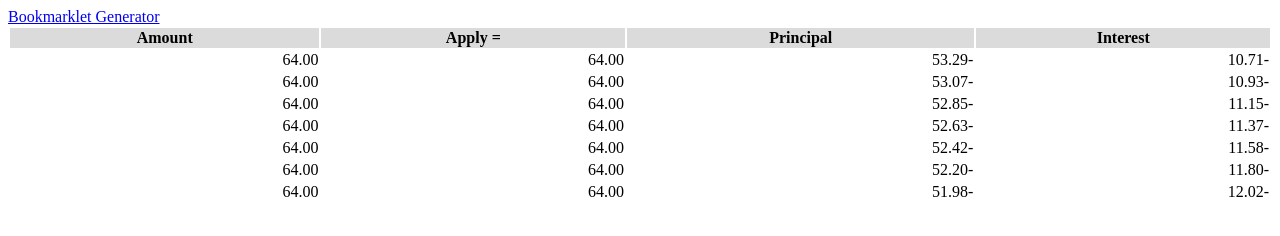
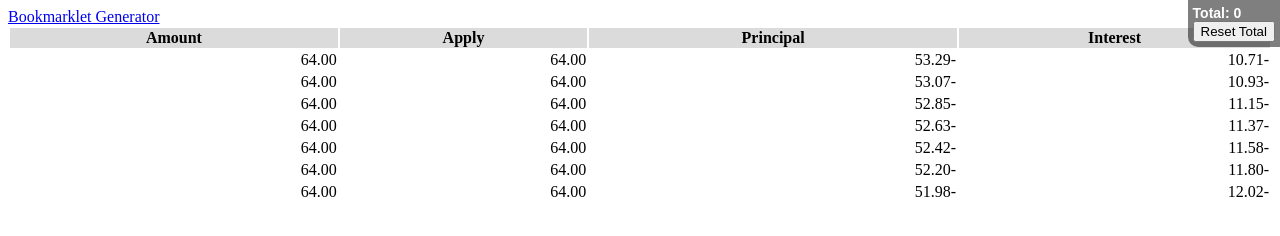
Before and after one commit to sbone/column-total, a plain HTML site: page index.html in a window 1280 px wide. Drawn offline with nearby package versions, Linux system fonts and the light colour scheme.

Commit message:
Create visual feedback/div for counter
HTML formatting

```diff
--- a/counter.js
+++ b/counter.js
@@ -2,22 +2,58 @@ $(document).ready(function() {
 
   window.counter = (function() {
 
-    var total = 0;
+    // insert lil' div with count and reset button
+    $('body').prepend('<div class="cw__container"><h1 class="cw__header">Total: <span class="cw__total">0</span></h1><button class="reset-total">Reset Total</button></div>');
 
+    // setup total, elements
+    var total = 0,
+        counterEl = $('.cw__container'),
+        headerEl = $('.cw__header'),
+        totalEl = $('.cw__total');
+
+    // style inserted elements
+    counterEl.css({
+      'margin': '0',
+      'padding': '5px',
+      'position': 'fixed',
+      'top': '0',
+      'right': '0',
+      'color': '#fff',
+      'border-radius': '0 0 0 10px',
+      'background': 'rgba(0, 0, 0, .5)'
+    });
+
+    headerEl.css({
+      'font-family': 'sans-serif',
+      'font-size': '14px',
+      'margin': '0'
+    });
+
+
+    // update total element
+    function updateTotal() {
+      totalEl.html(parseFloat(total.toFixed(2)));
+    };
+
+    // get input numbers that you click on
     $('body').on('click', function(e) {
+      console.log(e);
       var target = parseFloat($(e.target).html());
 
       if (!isNaN(target)) {
         total = total + target;
-        console.log("Total: ", parseFloat(total.toFixed(2)));
+        updateTotal();
       }
     });
 
-    return {
-      reset: function() {
-        total = 0;
-        console.log("Total: ", total);
-      }
+    // reset button resets total
+    $('body').on('click', '.reset-total', function() {
+      reset();
+    });
+
+    function reset() {
+      total = 0;
+      updateTotal();
     }
 
   }());
--- a/index.html
+++ b/index.html
@@ -11,51 +11,51 @@
     <table valign=top width=100% border=0>
       <tr bgcolor="#dbdbdb" align=center>
         <th>Amount</th>
-        <th>Apply =</th>
+        <th>Apply</th>
         <th>Principal</th>
         <th>Interest</th>
       </tr>
       <tr>
-        <td align=right>    64.00</td>
-        <td align=right>    64.00</td>
-        <td align=right>    53.29-</td>
-        <td align=right>    10.71-</td>
+        <td align=right>64.00</td>
+        <td align=right>64.00</td>
+        <td align=right>53.29-</td>
+        <td align=right>10.71-</td>
       </tr>
       <tr>
-        <td align=right>    64.00</td>
-        <td align=right>    64.00</td>
-        <td align=right>    53.07-</td>
-        <td align=right>    10.93-</td>
+        <td align=right>64.00</td>
+        <td align=right>64.00</td>
+        <td align=right>53.07-</td>
+        <td align=right>10.93-</td>
       </tr>
       <tr>
-        <td align=right>    64.00</td>
-        <td align=right>    64.00</td>
-        <td align=right>    52.85-</td>
-        <td align=right>    11.15-</td>
+        <td align=right>64.00</td>
+        <td align=right>64.00</td>
+        <td align=right>52.85-</td>
+        <td align=right>11.15-</td>
       </tr>
       <tr>
-        <td align=right>    64.00</td>
-        <td align=right>    64.00</td>
-        <td align=right>    52.63-</td>
-        <td align=right>    11.37-</td>
+        <td align=right>64.00</td>
+        <td align=right>64.00</td>
+        <td align=right>52.63-</td>
+        <td align=right>11.37-</td>
       </tr>
       <tr>
-        <td align=right>    64.00</td>
-        <td align=right>    64.00</td>
-        <td align=right>    52.42-</td>
-        <td align=right>    11.58-</td>
+        <td align=right>64.00</td>
+        <td align=right>64.00</td>
+        <td align=right>52.42-</td>
+        <td align=right>11.58-</td>
       </tr>
       <tr>
-        <td align=right>    64.00</td>
-        <td align=right>    64.00</td>
-        <td align=right>    52.20-</td>
-        <td align=right>    11.80-</td>
+        <td align=right>64.00</td>
+        <td align=right>64.00</td>
+        <td align=right>52.20-</td>
+        <td align=right>11.80-</td>
       </tr>
       <tr>
-        <td align=right>    64.00</td>
-        <td align=right>    64.00</td>
-        <td align=right>    51.98-</td>
-        <td align=right>    12.02-</td>
+        <td align=right>64.00</td>
+        <td align=right>64.00</td>
+        <td align=right>51.98-</td>
+        <td align=right>12.02-</td>
       </tr>
     </table>
   </body>
```
